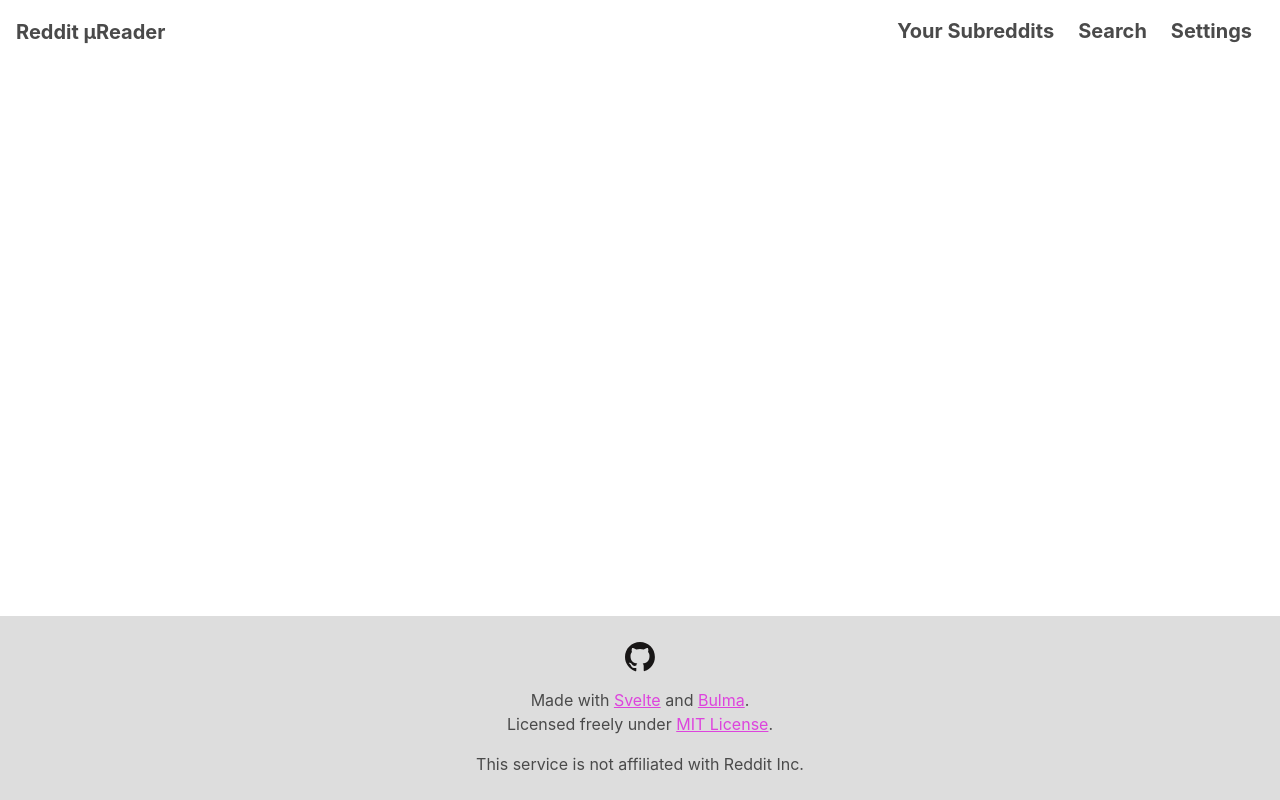
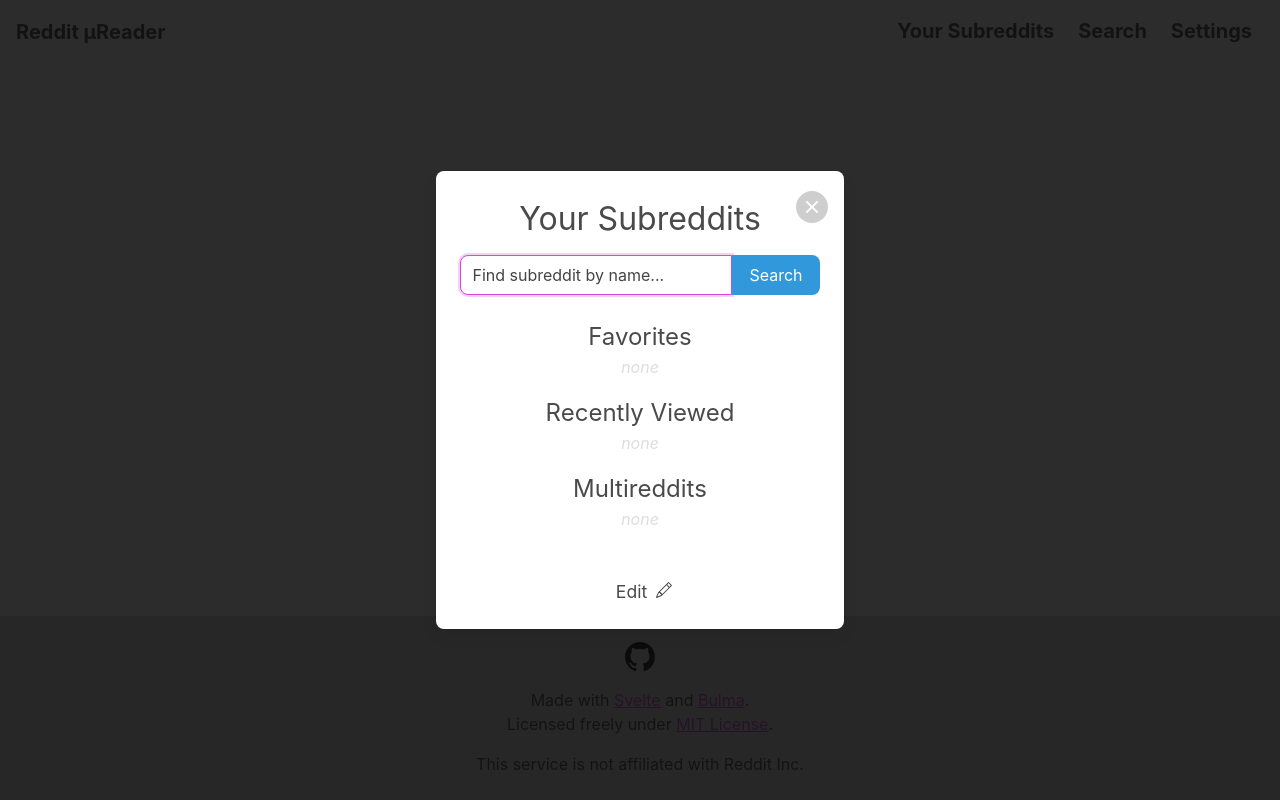
Before and after one commit to arcanemachine/svelte-reddit, a Svelte app: page / in a window 1280 px wide. Built offline with nearby package versions, Linux system fonts and the light colour scheme; no server answers.

Commit message:
SubredditPicker: Display favorites, improve layout

```diff
--- a/src/App.svelte
+++ b/src/App.svelte
@@ -1,6 +1,7 @@
 <script>
   import { onMount } from 'svelte';
-  import { darkModeActive, fontSize, subredditCurrent, subredditsPrevious, subredditsRecent } from './stores/';
+  import { darkModeActive, fontSize, subredditCurrent, subredditsFavorite,
+           subredditsPrevious, subredditsRecent } from './stores/';
   import { mockedSubredditData } from './mockedSubredditData.js';
   import { mockedPostData } from './mockedPostData2.js';
 
@@ -31,16 +32,21 @@
       if (localSubredditsRecent && JSON.parse(localSubredditsRecent).length) {
         subredditsRecent.set(JSON.parse(localStorage.getItem('subredditsRecent')))
       }
+      // get favorite subreddits
+      let localSubredditsFavorite = localStorage.getItem('subredditsFavorite');
+      if (localSubredditsFavorite && JSON.parse(localSubredditsFavorite).length) {
+        subredditsFavorite.set(JSON.parse(localStorage.getItem('subredditsFavorite')))
+      }
     }
     initializeStore();
-    subredditPick(undefined, $subredditCurrent);
+    // subredditPick(undefined, $subredditCurrent);
   })
 
   // data
   let title = 'Reddit μReader';
   let isLoading = false;
   let settingsShow = false;
-  let subredditPickerShow = false;
+  let subredditPickerShow = true;
 
   let subredditContent = {};
   let postContent = mockedPostData;
@@ -204,6 +210,7 @@
           currentContent="{currentContent}"
           on:subreddit-picker-toggle="{subredditPickerToggle}"
           on:settings-toggle="{settingsToggle}"
+          on:status-message-display="{receiveStatusMessageDisplay}"
           on:title-clicked="{titleClicked}"/>
 
   {#if isLoading}<LoadingScreen/>{/if}
--- a/src/components/SubredditPicker.svelte
+++ b/src/components/SubredditPicker.svelte
@@ -1,14 +1,16 @@
 <script>
   import { createEventDispatcher } from 'svelte';
   import { fade } from 'svelte/transition';
-  import { darkModeActive, subredditsRecent } from '../stores/';
+  import { darkModeActive, subredditsFavorite, subredditsRecent } from '../stores/';
 
   const dispatch = createEventDispatcher();
 
   // data
   let subreddit = '';
-  let subredditsRecentEdit = true;
-  let subredditsRecentItemDeleteTimeout = undefined
+  let subredditsEdit = false;
+  let subredditsFavoriteShowCount = 1;
+  let subredditsRecentShowCount = 1;
+  let subredditsItemDeleteTimeout = undefined
 
   // refs
   let submitButton;
@@ -17,17 +19,22 @@
   const subredditPickerToggle = () => emitSubredditPickerToggle();
   const subredditPickerClose = () => emitSubredditPickerClose();
 
-  const subredditsRecentEditToggle = () => subredditsRecentEdit = !subredditsRecentEdit;
-  const subredditsRecentItemDeleteMessage = () => {
-    clearTimeout(subredditsRecentItemDeleteTimeout);
-    subredditsRecentItemDeleteTimeout = setTimeout(() => {
+  const subredditsEditToggle = () => subredditsEdit = !subredditsEdit;
+  const subredditsItemDeleteMessage = () => {
+    clearTimeout(subredditsItemDeleteTimeout);
+    subredditsItemDeleteTimeout = setTimeout(() => {
       dispatch('status-message-display', "Double click to remove this item.")
     }, 1000)
   }
-  const subredditsRecentItemDelete = (subredditName) => {
-    clearTimeout(subredditsRecentItemDeleteTimeout);
+  const subredditsItemDelete = (subredditName, categoryName) => {
+    clearTimeout(subredditsItemDeleteTimeout);
+    if (categoryName === 'favorite') {
+      subredditsFavorite.remove(subredditName);
+    }
+    else if (categoryName === 'recent') {
       subredditsRecent.remove(subredditName);
-    dispatch('status-message-display', `'/r/${subredditName}' has been removed from your recent subreddits.`)
+    }
+    dispatch('status-message-display', `'/r/${subredditName}' has been removed from your ${categoryName} subreddits.`)
   }
 
   const subredditPicked = (subredditName) => {
@@ -64,42 +71,37 @@
     <button class="delete action-icon action-icon-close-button"
             on:click="{subredditPickerClose}" aria-label="close">
     </button>
-    <div class="card-content">
-      <div class="has-text-centered">
-        <div class="mb-3 is-size-3">Your Subreddits</div>
-        <!-- svelte-ignore a11y-autofocus -->
-        <input class="input" type="search"
+    <div class="card-content has-text-centered">
+
+      <div class="mb-3 is-size-3">
+        Your Subreddits
+      </div>
+
+      <div class="subreddit-search">
+        <input class="input subreddit-search-input" type="search"
                bind:value="{subreddit}"
-               placeholder="Enter subreddit name..."
+               placeholder="Find subreddit by name..."
                on:keyup="{e => e.key === 'Enter' && submitButtonClicked()}"
-               autofocus>
-        <button class="mt-4 mb-3 button is-info is-large is-fullwidth"
+               autofocus> <!-- svelte-ignore a11y-autofocus -->
+        <button class="button is-info subreddit-search-button-submit"
                 bind:this="{submitButton}"
                 on:click="{submitButtonClicked}">
           Search
         </button>
       </div>
-      <div class="has-text-centered">
-        <!--{#if subredditsRecentEdit}
-          <div class="subreddits-action-icon-container">
-            <svg class="ml-3 bi bi-pencil action-icon action-icon-pencil"
-                 on:click="{subredditsRecentEditToggle}"
-                 xmlns="http://www.w3.org/2000/svg"
-                 width="16" height="16" fill="currentColor" viewBox="0 0 16 16">
-              <path d="M12.146.146a.5.5 0 0 1 .708 0l3 3a.5.5 0 0 1 0 .708l-10 10a.5.5 0 0 1-.168.11l-5 2a.5.5 0 0 1-.65-.65l2-5a.5.5 0 0 1 .11-.168l10-10zM11.207 2.5L13.5 4.793 14.793 3.5 12.5 1.207 11.207 2.5zm1.586 3L10.5 3.207 4 9.707V10h.5a.5.5 0 0 1 .5.5v.5h.5a.5.5 0 0 1 .5.5v.5h.293l6.5-6.5zm-9.761 5.175l-.106.106-1.528 3.821 3.821-1.528.106-.106A.5.5 0 0 1 5 12.5V12h-.5a.5.5 0 0 1-.5-.5V11h-.5a.5.5 0 0 1-.468-.325z"/>
-            </svg>
+
+      <div class="mt-5 is-size-4">
+        Favorites
       </div>
-        {/if}-->
 
-        <div class="mt-5 is-size-4">Favorites</div>
-        {#if $subredditsRecent.length }
-          {#each $subredditsRecent as subredditName}
+      {#if $subredditsFavorite.length }
+        {#each $subredditsFavorite.slice(0, subredditsFavoriteShowCount) as subredditName}
           <div>
-              {#if subredditsRecentEdit }
+            {#if subredditsEdit }
               <div class="subreddit-action-icon-container">
                 <div class="subreddit-item-delete action-icon action-item-trash-can"
-                     on:click="{subredditsRecentItemDeleteMessage}"
-                     on:dblclick="{subredditsRecentItemDelete(subredditName)}"
+                     on:click="{subredditsItemDeleteMessage}"
+                     on:dblclick="{subredditsItemDelete(subredditName, 'favorite')}"
                      transition:fade>
                   &#x1f5d1;
                 </div>
@@ -114,18 +116,20 @@
             </div>
           </div>
         {/each}
+      {:else}
+        <div class="subject-empty-text">none</div>
       {/if}
 
       <div class="mt-4 is-size-4">Recently Viewed</div>
       <!--div><button on:click="{subredditsRecent.reset}">Reset</button></div-->
-        {#if $subredditsRecent.length }
-          {#each $subredditsRecent as subredditName}
+      {#if $subredditsRecent.length}
+        {#each $subredditsRecent.slice(0, subredditsFavoriteShowCount) as subredditName}
           <div>
-              {#if subredditsRecentEdit }
+            {#if subredditsEdit }
             <div class="subreddit-action-icon-container">
               <div class="subreddit-item-delete action-icon action-item-trash-can"
-                     on:click="{subredditsRecentItemDeleteMessage}"
-                     on:dblclick="{subredditsRecentItemDelete(subredditName)}"
+                   on:click="{subredditsItemDeleteMessage}"
+                   on:dblclick="{subredditsItemDelete(subredditName, 'recent')}"
                    transition:fade>
                 &#x1f5d1;
               </div>
@@ -140,36 +144,28 @@
             </div>
           </div>
         {/each}
+      {:else}
+        <div class="subject-empty-text">none</div>
       {/if}
 
-        <!--div class="subreddit-search">
-          <h4 class="mt-5 is-size-4">Subreddit name:</h4>
-          <input class="mt-4 input" type="search"
-                 bind:value="{subreddit}"
-                 on:keyup="{e => e.key === 'Enter' && submitButtonClicked()}">
-          <button class="mt-5 button is-info is-large is-fullwidth"
-                  bind:this="{submitButton}"
-                  on:click="{submitButtonClicked}">
-            Search
-          </button>
-        </div-->
+      <div class="mt-4 is-size-4">
+        Multireddits
+      </div>
+      {#if false}
+      {:else}
+        <div class="subject-empty-text">none</div>
+      {/if}
 
-      </div>
-      <div class="mt-5 has-text-centered">
-        <!--div class="is-size-4">Popular Subreddits</div>
-        <div class="mt-4 is-size-5 has-text-link cursor-url"
-             on:click="{() => subredditPicked('Pine64Official')}">
-          /r/PINE64Official/
-        </div>
-        <div class="is-size-5 has-text-link cursor-url"
-             on:click="{() => subredditPicked('AskReddit')}">
-          /r/AskReddit/
-        </div>
-        <div class="is-size-5 has-text-link cursor-url"
-             on:click="{() => subredditPicked('Android')}">
-          /r/Android/
-        </div-->
-        <div class="is-size-4">Multireddits</div>
+      <div class="mt-6 mb-0 ml-2 cursor-url subreddits-action-icon-container"
+           on:click="{subredditsEditToggle}">
+        <span class="hover-background-gray" style="font-size: 1.1rem;">
+          Edit
+          <svg class="ml-1 bi bi-pencil action-icon-pencil"
+               xmlns="http://www.w3.org/2000/svg"
+               width="16" height="16" fill="currentColor" viewBox="0 0 16 16">
+            <path d="M12.146.146a.5.5 0 0 1 .708 0l3 3a.5.5 0 0 1 0 .708l-10 10a.5.5 0 0 1-.168.11l-5 2a.5.5 0 0 1-.65-.65l2-5a.5.5 0 0 1 .11-.168l10-10zM11.207 2.5L13.5 4.793 14.793 3.5 12.5 1.207 11.207 2.5zm1.586 3L10.5 3.207 4 9.707V10h.5a.5.5 0 0 1 .5.5v.5h.5a.5.5 0 0 1 .5.5v.5h.293l6.5-6.5zm-9.761 5.175l-.106.106-1.528 3.821 3.821-1.528.106-.106A.5.5 0 0 1 5 12.5V12h-.5a.5.5 0 0 1-.5-.5V11h-.5a.5.5 0 0 1-.468-.325z"/>
+          </svg>
+        </span>
       </div>
     </div>
   </div>
@@ -190,9 +186,29 @@
   border: 1px solid whitesmoke;
 }
 
+.subreddit-search {
+  display: flex;
+}
+
+::placeholder {
+  color: #444;
+}
+
+.subreddit-search-input {
+  border-radius: 0.5rem 0 0 0.5rem;
+}
+
+.subreddit-search-button-submit {
+  border-radius: 0 0.5rem 0.5rem 0;
+}
+
 .action-icon {
   cursor: pointer;
   user-select: none;
+}
+
+.hover-background-gray:hover {
+  background: gray;
 }
 
 .action-icon:hover {
@@ -235,4 +251,9 @@
   height: 2rem;
   margin-left: auto;
 }
+
+.subject-empty-text {
+  font-style: italic;
+  color: #ddd;
+}
 </style>
```
Also changed, not shown: src/components/Navbar.svelte (+11 -1 lines), src/stores/index.js (+15 -25 lines). Lines whose indentation alone changed are shown as unchanged.
